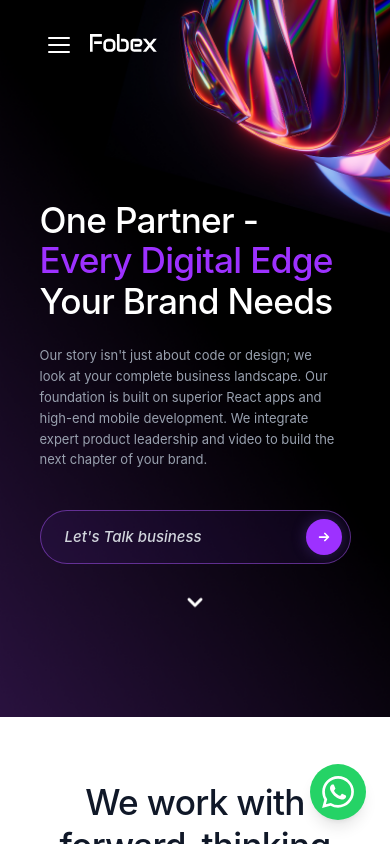
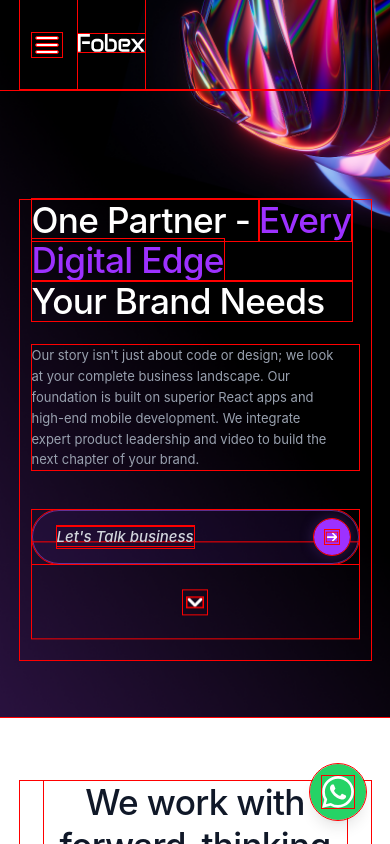
Before and after one commit to Akshay-m77/fobex, a React (Vite) app: page / in a window 390 px wide. Shown: the top 844 px of the page. Built offline with nearby package versions, Linux system fonts and the light colour scheme; a web font is replaced by a local one.

Commit message:
padding test

```diff
--- a/src/App.tsx
+++ b/src/App.tsx
@@ -16,7 +16,7 @@ function App() {
   return (
     <>
       <Navbar />
-      <main>
+      <main className="w-full relative">
         <Hero />
         <Features />
         <Process />
--- a/src/components/CTA.tsx
+++ b/src/components/CTA.tsx
@@ -6,7 +6,7 @@ export default function CTA() {
 
     return (
         <section className="bg-[var(--color-bg-dark-alt)] py-24 max-md:py-16 border-t-4 border-[var(--color-accent-purple)]" id="contact">
-            <div className="max-w-[var(--container-lg)] mx-auto px-6">
+            <div className="max-w-[var(--container-lg)] mx-auto section-padding">
                 <div className="flex gap-16 items-start max-md:flex-col">
                     {/* Left — Heading + Quote + World Map */}
                     <div className="flex-1 min-w-0">
--- a/src/components/Hero.tsx
+++ b/src/components/Hero.tsx
@@ -52,7 +52,7 @@ export default function Hero() {
             </div>
 
             {/* Content */}
-            <div className="max-w-[var(--container-lg)] mx-auto px-6 max-md:px-5 relative z-10 w-full">
+            <div className="max-w-[var(--container-lg)] mx-auto section-padding relative z-10 w-full">
                 {/* Title — left aligned */}
                 <h1 className="text-[3.5rem] max-md:text-[2.2rem] font-medium max-md:not-italic leading-[1.1] max-md:leading-[1.15] tracking-[-0.02em] mb-6 max-w-[var(--container-sm)]">
                     <span className="block">
--- a/src/components/Industries.tsx
+++ b/src/components/Industries.tsx
@@ -77,7 +77,7 @@ export default function Industries() {
                 }
             `}</style>
 
-            <div className="max-w-[var(--container-lg)] mx-auto px-6">
+            <div className="max-w-[var(--container-lg)] mx-auto section-padding">
                 <SectionHeader
                     label="[Solutions Built for Your Industry]"
                     heading={
--- a/src/components/Insights.tsx
+++ b/src/components/Insights.tsx
@@ -32,7 +32,7 @@ const insights = [
 export default function Insights() {
     return (
         <section id="insights" className="bg-white py-24 w-full overflow-hidden">
-            <div className="max-w-[var(--container-lg)] mx-auto px-6 max-md:px-5">
+            <div className="max-w-[var(--container-lg)] mx-auto section-padding">
                 <div className="mb-12">
                     <p className="text-gray-600 text-[11px] font-medium tracking-wide mb-3">[INSIGHTS]</p>
                     <h2 className="text-[3.5rem] max-md:text-[2.2rem] leading-tight font-medium tracking-tight text-black">
@@ -41,7 +41,7 @@ export default function Insights() {
                 </div>
             </div>
 
-            <div className="max-w-[var(--container-lg)] mx-auto pl-6 max-md:pl-5 pr-6 md:pr-0">
+            <div className="max-w-[var(--container-lg)] mx-auto pl-6 max-md:pl-3 pr-6 md:pr-0">
                 <div
                     className="flex gap-6 overflow-x-auto pb-12 snap-x snap-mandatory scrollbar-hide"
                     style={{ scrollbarWidth: 'none', msOverflowStyle: 'none' }}
--- a/src/components/Navbar.tsx
+++ b/src/components/Navbar.tsx
@@ -42,7 +42,7 @@ export default function Navbar() {
                 : 'bg-transparent border-transparent h-[90px]'
                 }`}
         >
-            <div className="max-w-[var(--container-lg)] mx-auto px-6 h-full flex items-center justify-between max-md:justify-start max-md:gap-4">
+            <div className="max-w-[var(--container-lg)] mx-auto section-padding h-full flex items-center justify-between max-md:justify-start max-md:gap-4">
                 <div className="flex items-center h-full gap-12 max-md:gap-0">
                     {/* Logo */}
                     <a href="#" className={`flex items-center -mt-1 z-[1001] transition-all duration-300 hover:scale-105`}>
--- a/src/components/Vision.tsx
+++ b/src/components/Vision.tsx
@@ -91,7 +91,7 @@ function ScrollRevealSection({
             className={`relative h-[150vh] ${dark ? 'bg-[var(--color-bg-primary)]' : 'bg-white'}`}
         >
             <div className="sticky top-0 h-screen flex items-center justify-center overflow-hidden w-full">
-                <div className="max-w-[var(--container-md)] mx-auto px-6 text-center">
+                <div className="max-w-[var(--container-md)] mx-auto section-padding text-center">
                     {/* Label */}
                     <p
                         className={`text-lg max-md:text-base tracking-wide mb-10 font-normal ${dark ? 'text-white/80' : 'text-gray-900'
--- a/src/index.css
+++ b/src/index.css
@@ -55,13 +55,34 @@
 
   /* Global Layout Sizes */
   --container-lg: 90%;
-  --container-md: 90%;
-  --container-sm: 95%;
+  --container-md: 94%;
+  --container-sm: 98%;
 }
 
 /* Base styles */
+* {
+  outline: 1px solid red;
+}
+
 html {
   scroll-behavior: smooth;
+}
+
+/* Global Padding Utility */
+.section-padding {
+  padding-left: 1.5rem;
+  /* px-6 */
+  padding-right: 1.5rem;
+  /* px-6 */
+}
+
+@media (max-width: 768px) {
+  .section-padding {
+    padding-left: 0.75rem;
+    /* px-3 */
+    padding-right: 0.75rem;
+    /* px-3 */
+  }
 }
 
 body {
```
